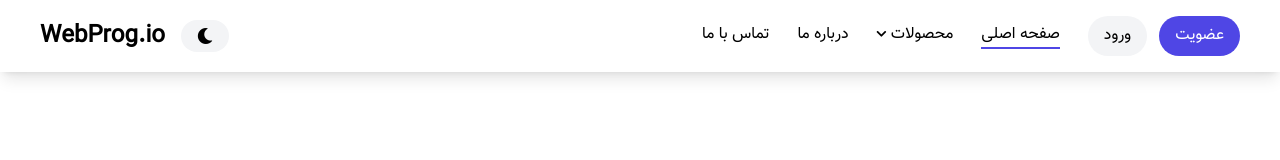
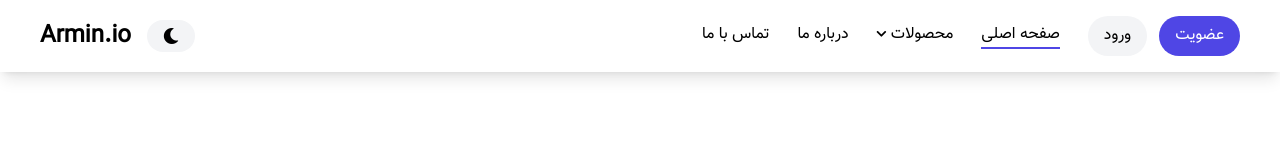
Before and after one commit to arminKhalili001/Tailwindcss, a plain HTML site: page index.html in a window 1280 px wide. Shown: the top 160 px of the page. Drawn offline with nearby package versions, Linux system fonts and the light colour scheme; files whose address does not match are found by name.

Commit message:
Update index.html

```diff
--- a/index.html
+++ b/index.html
@@ -112,7 +112,7 @@
                             <i class="fas fa-sun"></i>
                         </button>
                     </div>
-                    <h2 class="text-2xl font-bold dark:text-white">WebProg.io</h2>
+                    <h2 class="text-2xl font-bold dark:text-white">Armin.io</h2>
                 </div>
             </nav>
         </div>
@@ -368,7 +368,7 @@
         <div class="container mx-auto py-4 px-10 lg:px-20">
             <div class="flex flex-col lg:flex-row items-center justify-between">
                 <div data-aos="fade-down" class="dark:text-white">
-                    <h1 class="text-2xl font-bold">WebProg.io</h1>
+                    <h1 class="text-2xl font-bold">Armin</h1>
                     <p class="mt-3 mb-6 text-gray-700 leading-8 dark:text-white">
                         لورم ایپسوم متن ساختگی با تولید سادگی نامفهوم از صنعت
                         چاپ و با استفاده از طراحان گرافیک است.
```
